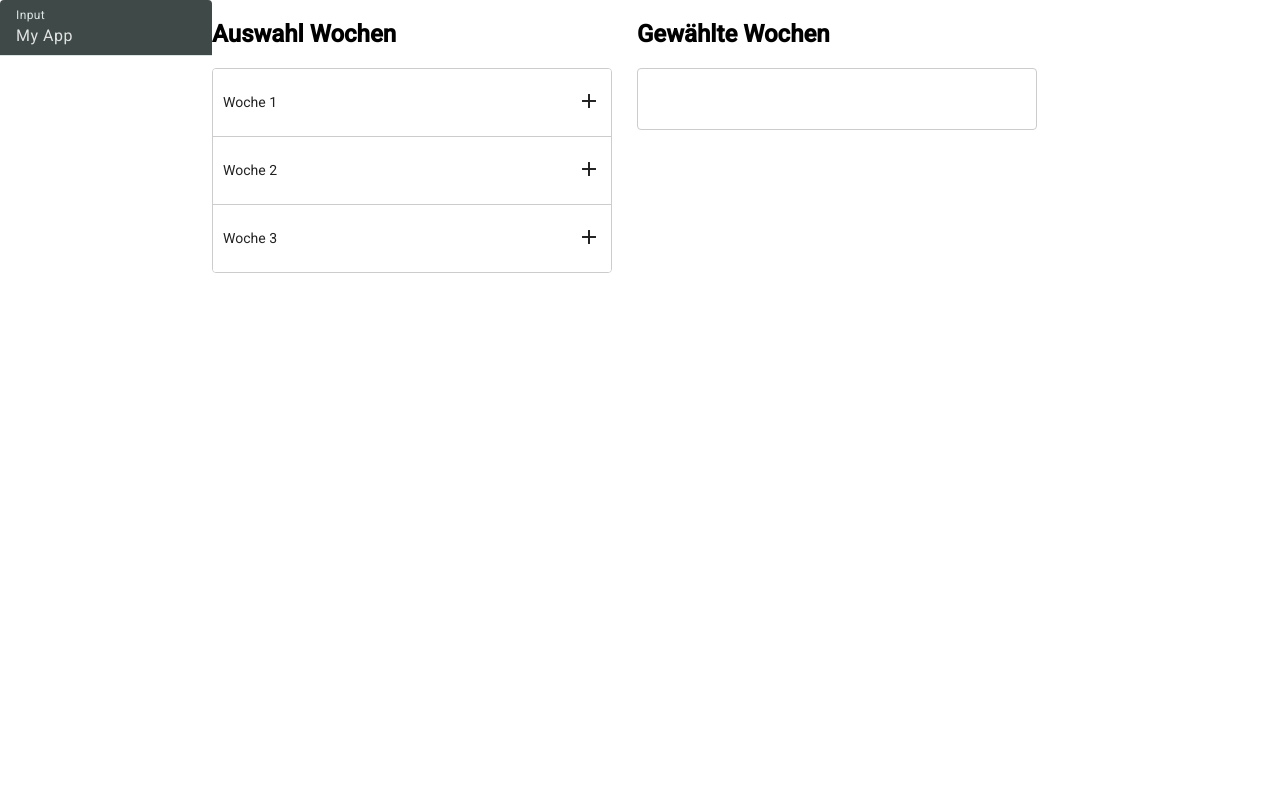
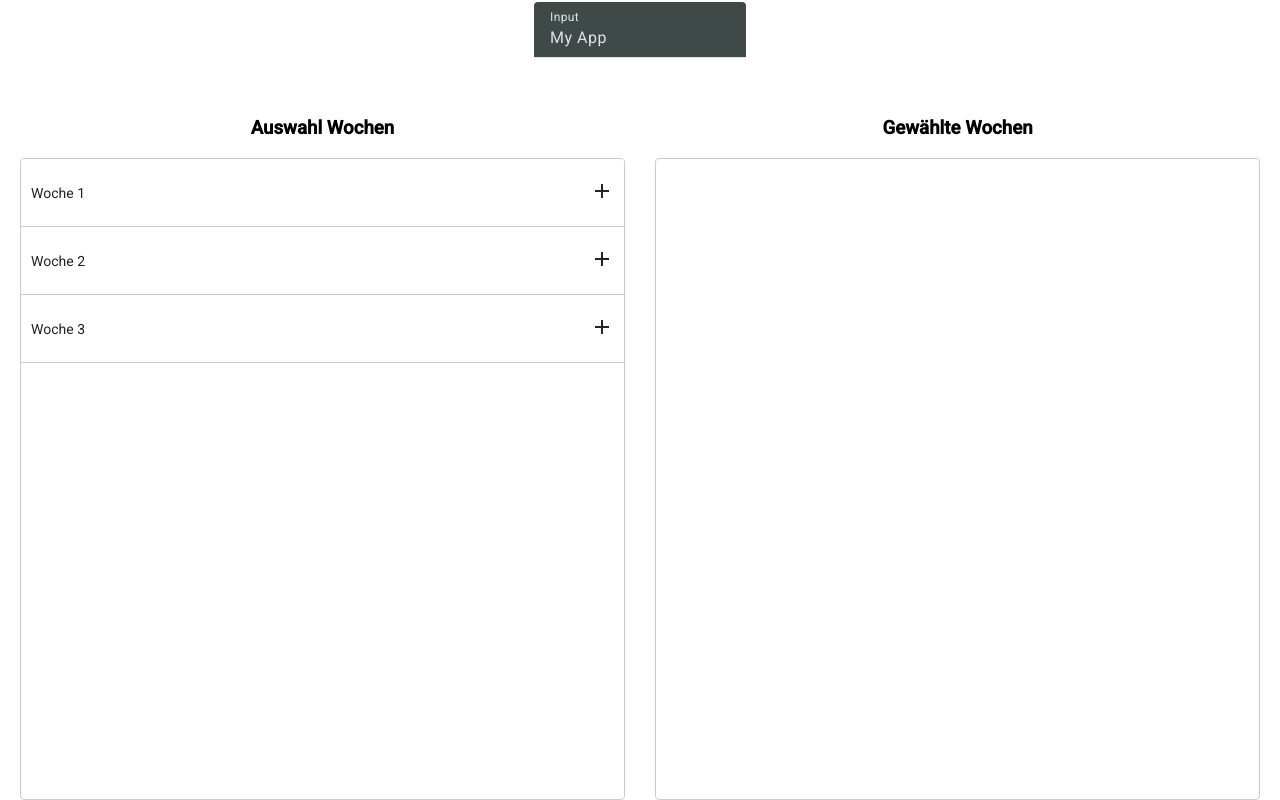
Before and after one commit to DonCorleone/schlosswochen-reservation, an Angular app: page / in a window 1280 px wide. Built offline with nearby package versions, Linux system fonts and the light colour scheme.

Commit message:
stylingz

```diff
--- a/src/app/add-week/add-week.component.ts
+++ b/src/app/add-week/add-week.component.ts
@@ -12,10 +12,12 @@ import {MatIcon} from "@angular/material/icon";
       <mat-icon aria-hidden="false" aria-label="Example home icon" [fontIcon]="mode"></mat-icon>
     </div>
   `,
-  styles: ``
+  styles: `:host{
+    cursor: pointer;
+  }`
 })
 export class AddWeekComponent {
-  @Input() mode!: 'add'|'remove';
+  @Input() mode!: 'add'|'remove'|'arrow_upward'|'down';
   @Input() week!: string;
   onAction = output<string>();
   action() {
--- a/src/app/app.component.ts
+++ b/src/app/app.component.ts
@@ -26,7 +26,18 @@ import {WeeksSelectorComponent} from "./weeks-selector/weeks-selector.component"
     </mat-form-field>
     <app-weeks-selector></app-weeks-selector>
   `,
-  styles: [],
+  styles: [`
+    :host {
+      display: flex;
+      flex-direction: column;
+      align-items: center;
+      justify-content: center;
+      height: 100vh;
+    }
+    app-weeks-selector {
+      width: 100%;
+    }
+  `],
 })
 export class AppComponent implements OnInit{
   title = new FormControl('My App');
--- a/src/app/weeks-selector/weeks-selector.component.html
+++ b/src/app/weeks-selector/weeks-selector.component.html
@@ -1,5 +1,7 @@
-<div class="example-container">
-  <h2>Auswahl Wochen</h2>
+<div class="source-header">
+  <h3>Auswahl Wochen</h3>
+</div>
+<div class="example-container source-list">
 
   <div
     cdkDropList
@@ -16,8 +18,11 @@
   </div>
 </div>
 
-<div class="example-container">
-  <h2>Gewählte Wochen</h2>
+<div class="target-header">
+  <h3>Gewählte Wochen</h3>
+</div>
+
+<div class="example-container target-list">
 
   <div
     cdkDropList
@@ -28,6 +33,9 @@
     (cdkDropListDropped)="drop($event)">
     @for (item of done; track item) {
       <div class="example-box" cdkDrag>{{item}}
+        @if (done.indexOf(item) > 0) {
+          <app-add-week [mode]="'arrow_upward'" [week]="item" (onAction)="up($event)"></app-add-week>
+        }
         <app-add-week [mode]="'remove'" [week]="item" (onAction)="remove($event)"></app-add-week>
       </div>
     }
--- a/src/app/weeks-selector/weeks-selector.component.scss
+++ b/src/app/weeks-selector/weeks-selector.component.scss
@@ -1,14 +1,44 @@
+:host {
+  display: grid;
+  grid-template-columns: 20px 1fr 30px 1fr 20px;
+  grid-template-rows: 80px 1fr;
+  grid-template-areas: "margin-left header-left header-gutter header-right margin-right"
+                       "margin-left left gutter right margin-right";
+  height: 90%;
+}
+
+.source-list {
+  grid-area: left;
+}
+
+.target-list {
+  grid-area: right;
+}
+
+.source-header {
+  grid-area: header-left;
+}
+
+.target-header {
+  grid-area: header-right;
+}
+
+.source-header, .target-header {
+  display: flex;
+  flex-direction: column;
+  text-align: center;
+  justify-content: end;
+}
 .example-container {
-  width: 400px;
+
   max-width: 100%;
-  margin: 0 25px 25px 0;
-  display: inline-block;
   vertical-align: top;
 }
 
 .example-list {
   border: solid 1px #ccc;
   min-height: 60px;
+  height: 100%;
   background: white;
   border-radius: 4px;
   overflow: hidden;
@@ -45,10 +75,6 @@
   transition: transform 250ms cubic-bezier(0, 0, 0.2, 1);
 }
 
-.example-box:last-child {
-  border: none;
-}
-
 .example-list.cdk-drop-list-dragging .example-box:not(.cdk-drag-placeholder) {
   transition: transform 250ms cubic-bezier(0, 0, 0.2, 1);
 }
--- a/src/app/weeks-selector/weeks-selector.component.ts
+++ b/src/app/weeks-selector/weeks-selector.component.ts
@@ -49,4 +49,13 @@ export class WeeksSelectorComponent {
     // add item to array todo.
     this.todo.push($event);
   }
+
+  up($event: string) {
+    const index = this.done.indexOf($event);
+    if (index > 0) {
+      const tmp = this.done[index - 1];
+      this.done[index - 1] = $event;
+      this.done[index] = tmp;
+    }
+  }
 }
```
